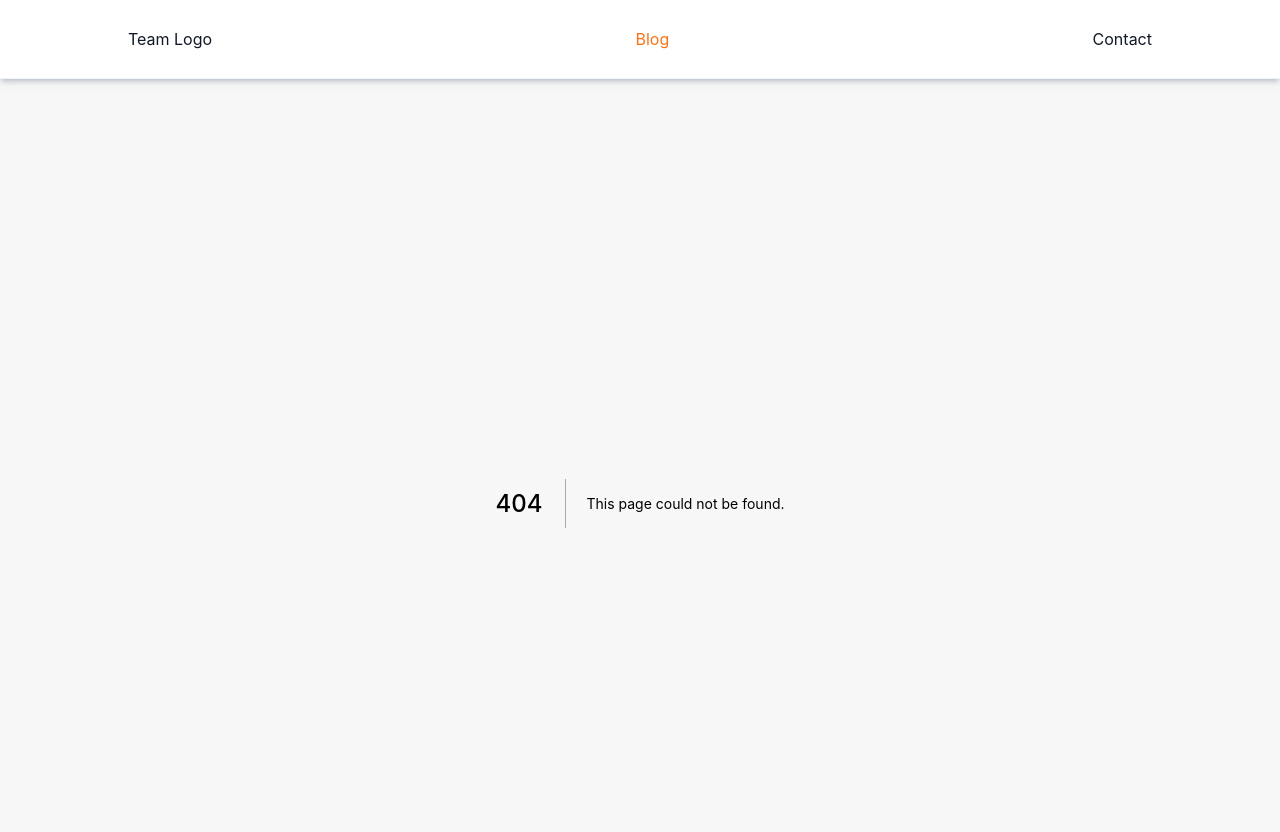
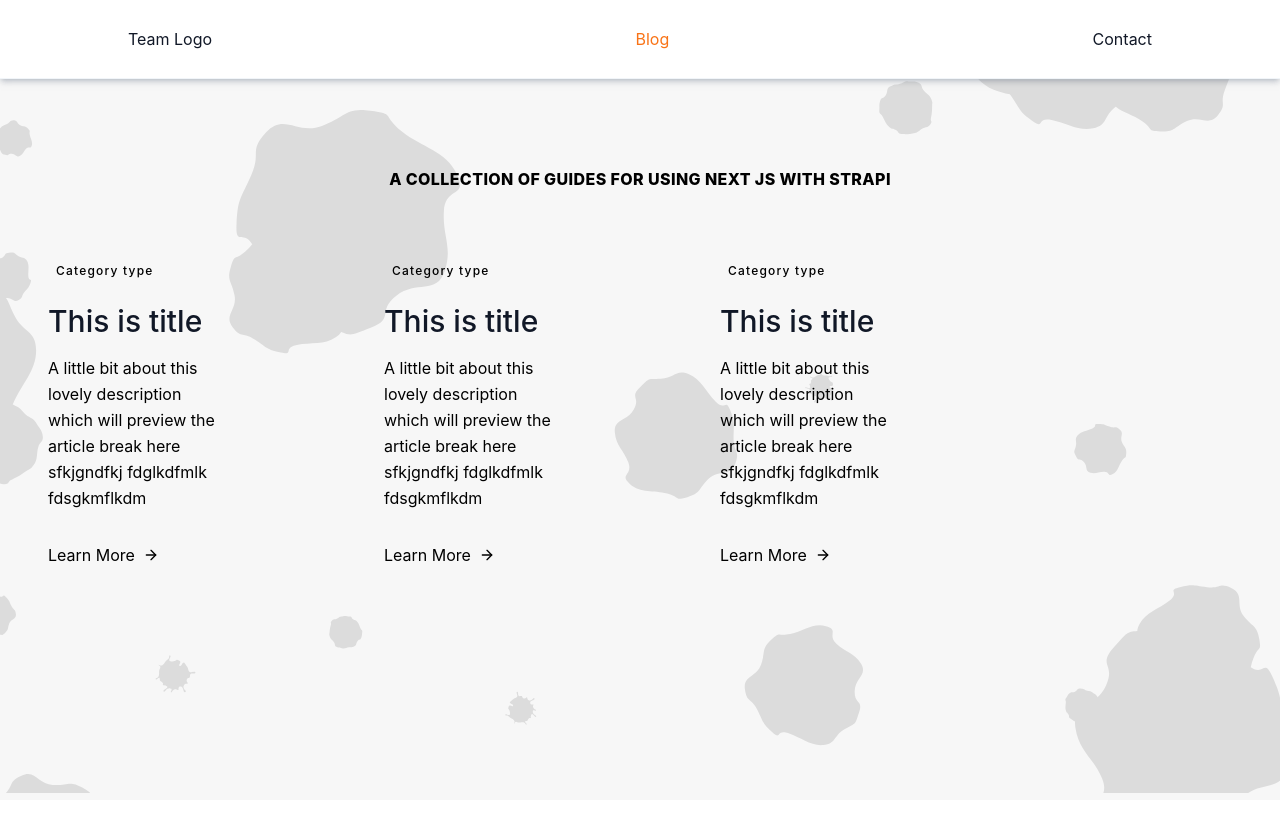
Before and after one commit to paul-gansca/next-x-strapi, a Next.js app in the folder frontend/: page /blog in a window 1280 px wide. Before the commit this address had no page. Shown: the top 832 px of the page. After the commit the page ends 800 px from the top, so only its background shows below. Built offline with nearby package versions, Linux system fonts and the light colour scheme.

Commit message:
Create blog page, articles list component, article card

```diff
--- /dev/null
+++ b/frontend/components/articleCard.tsx
@@ -0,0 +1,46 @@
+import React from "react";
+import Link from "next/link";
+import NextImage from "./image";
+import { getStrapiMedia } from "../lib/media";
+
+const ArticleCard = ({ article }) => {
+  const { category, title, description, slug, locale, author } =
+    article.attributes;
+  return (
+    <div>
+      <span className="inline-block py-2 px-2 rounded bg-secondary-lightest text-secondary text-xs font-medium tracking-widest">
+        {category.data.attributes.name}
+      </span>
+      {/* <img
+        alt={image.data.attributes.alternativeText}
+        src={getStrapiMedia(delve(image, "data.attributes.url"))}
+        className="max-h-48 w-full py-3 object-cover"
+      /> */}
+      <h2 className="sm:text-3xl text-2xl title-font font-medium text-gray-900 mt-4 mb-4">
+        {title}
+      </h2>
+      <p className="leading-relaxed mb-8">{description}</p>
+      <div className="flex items-center flex-wrap pb-4 mb-4 mt-auto w-full link-container">
+        <Link href={`/blog/${slug}?lang=${locale}`}>
+          <a className="group text-secondary-darker inline-flex items-center hover:text-orange-500 hover:cursor-pointer">
+            Learn More
+            <svg
+              className="w-4 h-4 ml-2 duration-300 transform group-hover:translate-x-2"
+              viewBox="0 0 24 24"
+              stroke="currentColor"
+              strokeWidth="2"
+              fill="none"
+              strokeLinecap="round"
+              strokeLinejoin="round"
+            >
+              <path d="M5 12h14"></path>
+              <path d="M12 5l7 7-7 7"></path>
+            </svg>
+          </a>
+        </Link>
+      </div>
+    </div>
+  );
+};
+
+export default ArticleCard;
--- /dev/null
+++ b/frontend/components/articlesList.tsx
@@ -0,0 +1,15 @@
+import React from "react";
+import Card from "./articleCard";
+
+const Articles = ({ articles }) => {
+  return (
+    <div className="grid md:grid-cols-2 lg:grid-cols-3 xl:grid-cols-4 grid-cols-1 gap-40 mt-16 px-4">
+      {articles &&
+        articles.map((article, index) => (
+          <Card article={article} key={index} />
+        ))}
+    </div>
+  );
+};
+
+export default Articles;
--- /dev/null
+++ b/frontend/pages/blog.tsx
@@ -0,0 +1,59 @@
+import ArticlesList from "../components/articlesList";
+import Seo from "../components/seo";
+
+const Blog = () => {
+  const seo = {
+    metaTitle: "Blog",
+    metaDescription: `Blog with posts to help next x strapi`,
+    shareImage: "imageUrl",
+  };
+  return (
+    <div>
+      <div className="bg-[url('/inkstain.svg')] lg:w-[100vw] w-[calc(100vw-18px)] h-[calc(100vh-80px)] absolute left-0 top-[73px] opacity-10" />
+      <Seo seo={seo} />
+      <div className="relative">
+        <div className="text-center pt-16">
+          <h2 className="text-primary font-extrabold tracking-wide uppercase">
+            A collection of guides for using Next JS with Strapi
+          </h2>
+        </div>
+        <ArticlesList
+          articles={[
+            {
+              attributes: {
+                slug: 1,
+                title: "This is title",
+                description:
+                  "A little bit about this lovely description which will preview the article break here sfkjgndfkj fdglkdfmlk fdsgkmflkdm",
+                image: "fds",
+                category: { data: { attributes: { name: "Category type" } } },
+              },
+            },
+            {
+              attributes: {
+                slug: 1,
+                title: "This is title",
+                description:
+                  "A little bit about this lovely description which will preview the article break here sfkjgndfkj fdglkdfmlk fdsgkmflkdm",
+                image: "fds",
+                category: { data: { attributes: { name: "Category type" } } },
+              },
+            },
+            {
+              attributes: {
+                slug: 1,
+                title: "This is title",
+                description:
+                  "A little bit about this lovely description which will preview the article break here sfkjgndfkj fdglkdfmlk fdsgkmflkdm",
+                image: "fds",
+                category: { data: { attributes: { name: "Category type" } } },
+              },
+            },
+          ]}
+        />
+      </div>
+    </div>
+  );
+};
+
+export default Blog;
--- a/frontend/pages/contact.tsx
+++ b/frontend/pages/contact.tsx
@@ -1,8 +1,15 @@
 import ContactForm from "../components/contactForm";
+import Seo from "../components/seo";
 
 const Contact = () => {
+  const seo = {
+    metaTitle: "Contact",
+    metaDescription: `Contact our firm for any questions or issues`,
+    shareImage: "imageUrl",
+  };
   return (
     <div className="flex h-[calc(100vh-80px-3rem)] items-center">
+      <Seo seo={seo} />
       <div className="p-4 w-full max-w-[700px] m-[auto] bg-white rounded-lg border shadow-md sm:p-8 md:p-11">
         <ContactForm />
       </div>
```
Also changed, not shown: frontend/public/inkstain.svg (added).
